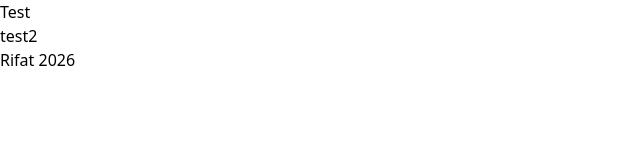
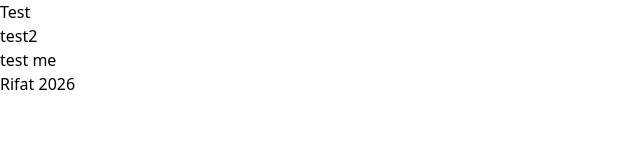
Before and after one commit to rifathossain18/my_project, a website: page src/index.html in a window 1280 px wide. Shown: the whole page, without its empty margins (0-640 px from the left). Drawn offline with Linux system fonts and the light colour scheme.

Commit message:
test add

```diff
--- a/src/index.html
+++ b/src/index.html
@@ -14,6 +14,7 @@
     <main>
         <h1>Test</h1>
         <h2>test2</h2>
+        <h4>test me</h4>
     </main>
 
     <footer>
```
